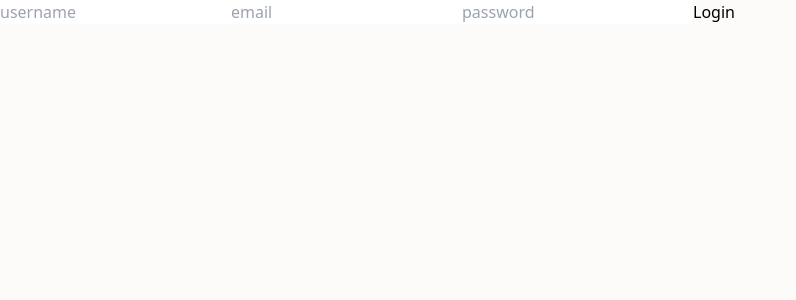
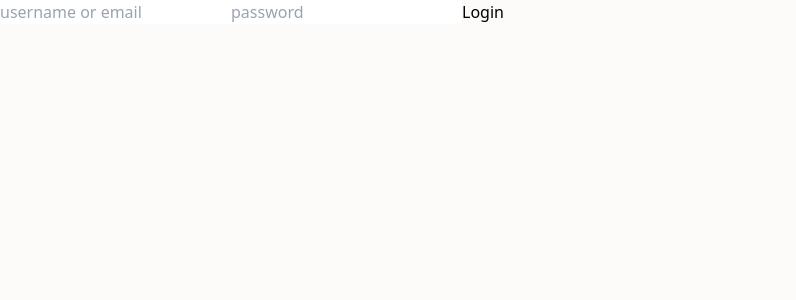
Before and after one commit to MohammedIrfan244/memo-chrone-client, a Next.js app: page /auth/login in a window 1280 px wide. Shown: the top 300 px of the page, without its empty margins (0-796 px from the left). Built offline with nearby package versions, Linux system fonts and the light colour scheme.

Commit message:
refactor: update login form to use identity instead of username and email

```diff
--- a/src/components/auth/LoginForm.tsx
+++ b/src/components/auth/LoginForm.tsx
@@ -5,7 +5,7 @@ import { ILoginForm } from '@/lib/type'
 
 
 function LoginForm() {
-    const [formData, setFormData] = React.useState<ILoginForm>({ username: '', password: '', email: '' })
+    const [formData, setFormData] = React.useState<ILoginForm>({ identity: '', password: '' })
     const handleLogin = async (e: React.FormEvent<HTMLFormElement>) => {
         e.preventDefault()
         loginUser(formData)
@@ -13,8 +13,7 @@ function LoginForm() {
     return (
         <div>
             <form onSubmit={handleLogin}>
-                <input type="text" onChange={(e) => setFormData({ ...formData, username: e.target.value })} placeholder='username' />
-                <input type="email" placeholder='email' onChange={(e) => setFormData({ ...formData, email: e.target.value })} />
+                <input type="text" onChange={(e) => setFormData({ ...formData, identity: e.target.value })} placeholder='username or email' />
                 <input type="password" placeholder='password' onChange={(e) => setFormData({ ...formData, password: e.target.value })} />
                 <button type='submit'>Login</button>
             </form>
--- a/src/lib/api.ts
+++ b/src/lib/api.ts
@@ -1,9 +1,9 @@
 import axios from "axios"
 import { ILoginForm } from "./type";
 
-export const loginUser = async ( { email, password, username }: ILoginForm): Promise<void> => {
+export const loginUser = async ( {  password, identity }: ILoginForm): Promise<void> => {
     try {
-        const response = await axios.post(`${process.env.NEXT_PUBLIC_BASE_URL}/auth/login`, { email, password,username });
+        const response = await axios.post(`${process.env.NEXT_PUBLIC_BASE_URL}/auth/login`, { identity, password});
         console.log(response.data);
     } catch (error) {
         console.log(error);
--- a/src/lib/type.ts
+++ b/src/lib/type.ts
@@ -1,5 +1,4 @@
 export interface ILoginForm {
-    username: string,
+    identity: string,
     password: string
-    email: string
 }
```
